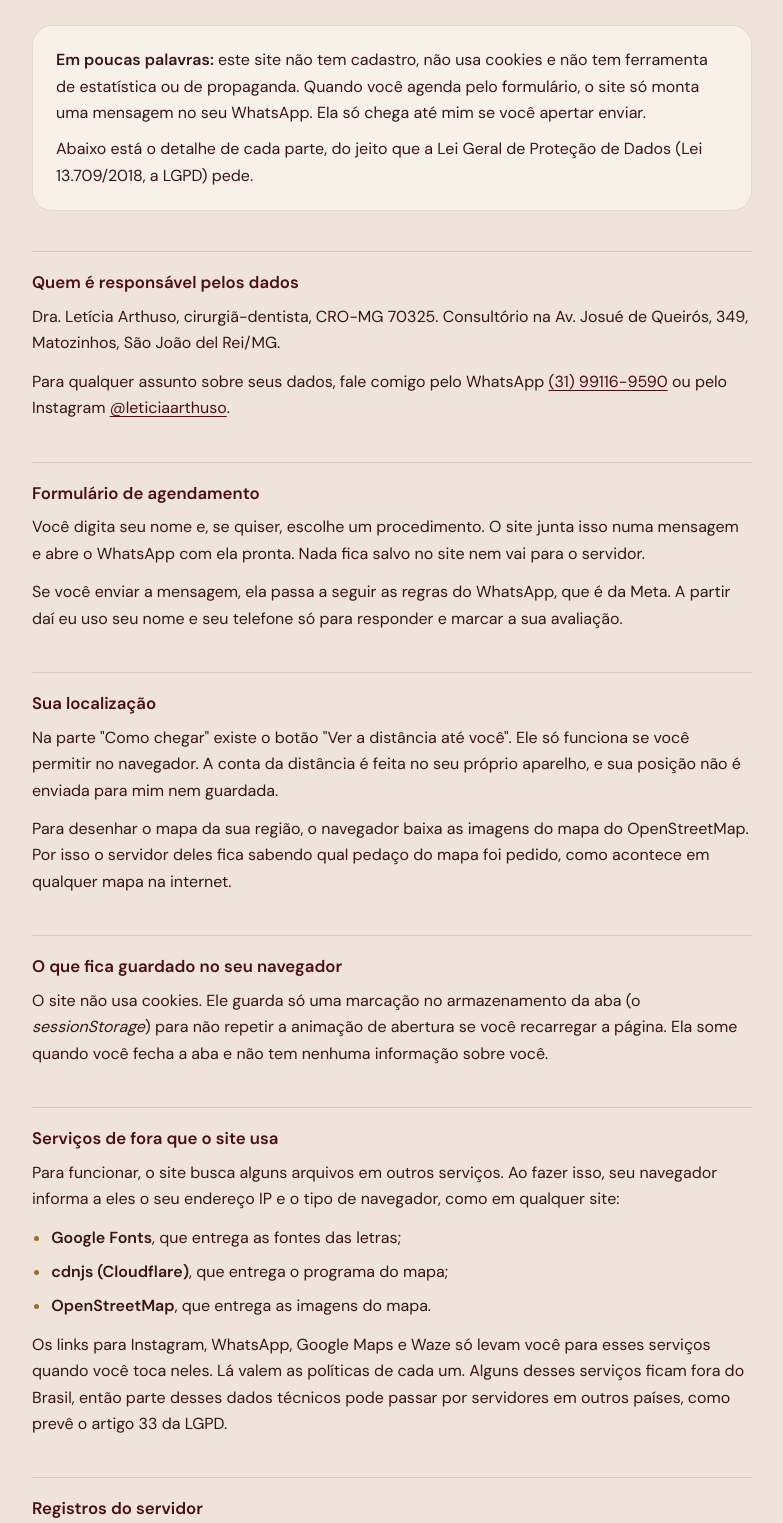
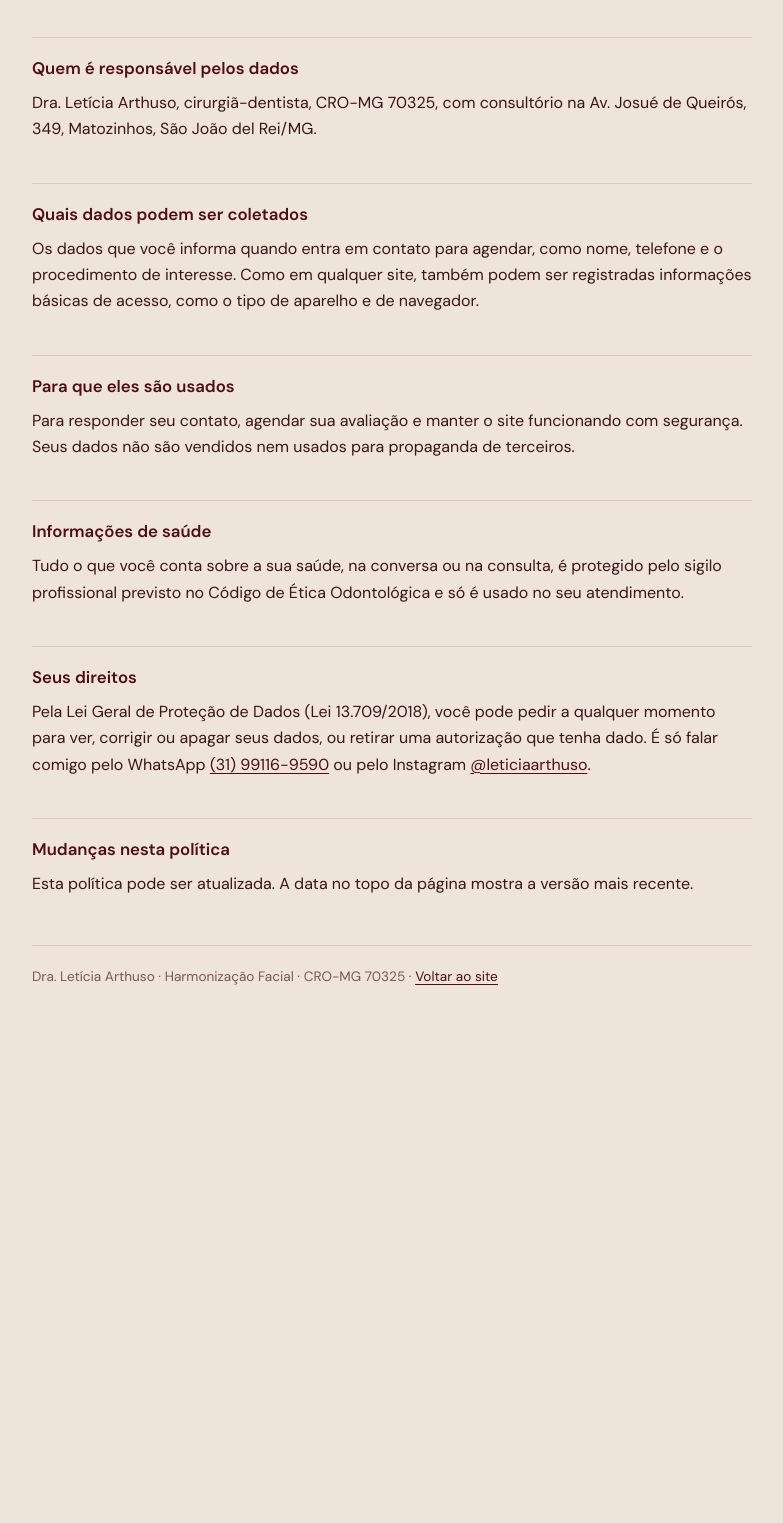
Before and after one commit to Guilhermeslvg/leticia-arthuso, a plain HTML site: page privacidade.html in a window 1280 px wide. Shown: the part 202-1725 px from the top of the page, without its empty margins (248-1031 px from the left). After the commit the page ends 1231 px from the top, so only its background shows below. Drawn offline with Linux system fonts and the light colour scheme; a web font is replaced by a local one.

Commit message:
Política de privacidade mais curta, no formato padrão, sem detalhes técnicos do site
Co-Authored-By: Claude Opus 5.5 <noreply@anthropic.com>

```diff
--- a/privacidade.html
+++ b/privacidade.html
@@ -4,7 +4,7 @@
 <meta charset="utf-8">
 <meta name="viewport" content="width=device-width, initial-scale=1, viewport-fit=cover">
 <title>Política de privacidade | Dra. Letícia Arthuso</title>
-<meta name="description" content="Como o site da Dra. Letícia Arthuso trata seus dados: o que é guardado, o que não é e como pedir para ver ou apagar suas informações.">
+<meta name="description" content="Política de privacidade da Dra. Letícia Arthuso, harmonização facial em São João del Rei/MG.">
 <meta name="robots" content="noindex">
 <meta name="theme-color" content="#EEE4DA">
 <link rel="icon" href="favicon.ico" sizes="48x48">
@@ -30,8 +30,6 @@ a:focus-visible{outline:2px solid var(--bordo);outline-offset:3px;border-radius:
 main{max-width:720px;margin:0 auto}
 h1{font:400 clamp(2.4rem,8vw,3.6rem)/1.02 var(--titulo);color:var(--bordo);margin:28px 0 10px}
 .data{font-size:.85rem;color:var(--apagado)}
-.resumo{margin:28px 0 8px;padding:22px 24px;border-radius:20px;background:var(--claro);box-shadow:inset 0 0 0 1px rgba(77,14,19,.1)}
-.resumo p+p{margin-top:10px}
 h2{font:600 1.05rem/1.3 var(--corpo);color:var(--bordo);margin:40px 0 10px;padding-top:20px;border-top:1px solid rgba(77,14,19,.14)}
 p+p,p+ul,ul+p{margin-top:12px}
 ul{padding-left:1.2em}
@@ -55,54 +53,23 @@ b{font-weight:600}
   <h1>Política de privacidade</h1>
   <p class="data">Atualizada em 14 de novembro de 2026</p>
 
-  <div class="resumo">
-    <p><b>Em poucas palavras:</b> este site não tem cadastro, não usa cookies e não tem ferramenta de estatística ou de propaganda. Quando você agenda pelo formulário, o site só monta uma mensagem no seu WhatsApp. Ela só chega até mim se você apertar enviar.</p>
-    <p>Abaixo está o detalhe de cada parte, do jeito que a Lei Geral de Proteção de Dados (Lei 13.709/2018, a LGPD) pede.</p>
-  </div>
+  <h2>Quem é responsável pelos dados</h2>
+  <p>Dra. Letícia Arthuso, cirurgiã-dentista, CRO-MG 70325, com consultório na Av. Josué de Queirós, 349, Matozinhos, São João del Rei/MG.</p>
 
-  <h2>Quem é responsável pelos dados</h2>
-  <p>Dra. Letícia Arthuso, cirurgiã-dentista, CRO-MG 70325. Consultório na Av. Josué de Queirós, 349, Matozinhos, São João del Rei/MG.</p>
-  <p>Para qualquer assunto sobre seus dados, fale comigo pelo WhatsApp <a href="https://wa.me/5531991169590">(31) 99116-9590</a> ou pelo Instagram <a href="https://www.instagram.com/leticiaarthuso/" target="_blank" rel="noopener">@leticiaarthuso</a>.</p>
+  <h2>Quais dados podem ser coletados</h2>
+  <p>Os dados que você informa quando entra em contato para agendar, como nome, telefone e o procedimento de interesse. Como em qualquer site, também podem ser registradas informações básicas de acesso, como o tipo de aparelho e de navegador.</p>
 
-  <h2>Formulário de agendamento</h2>
-  <p>Você digita seu nome e, se quiser, escolhe um procedimento. O site junta isso numa mensagem e abre o WhatsApp com ela pronta. Nada fica salvo no site nem vai para o servidor.</p>
-  <p>Se você enviar a mensagem, ela passa a seguir as regras do WhatsApp, que é da Meta. A partir daí eu uso seu nome e seu telefone só para responder e marcar a sua avaliação.</p>
-
-  <h2>Sua localização</h2>
-  <p>Na parte "Como chegar" existe o botão "Ver a distância até você". Ele só funciona se você permitir no navegador. A conta da distância é feita no seu próprio aparelho, e sua posição não é enviada para mim nem guardada.</p>
-  <p>Para desenhar o mapa da sua região, o navegador baixa as imagens do mapa do OpenStreetMap. Por isso o servidor deles fica sabendo qual pedaço do mapa foi pedido, como acontece em qualquer mapa na internet.</p>
-
-  <h2>O que fica guardado no seu navegador</h2>
-  <p>O site não usa cookies. Ele guarda só uma marcação no armazenamento da aba (o <i>sessionStorage</i>) para não repetir a animação de abertura se você recarregar a página. Ela some quando você fecha a aba e não tem nenhuma informação sobre você.</p>
-
-  <h2>Serviços de fora que o site usa</h2>
-  <p>Para funcionar, o site busca alguns arquivos em outros serviços. Ao fazer isso, seu navegador informa a eles o seu endereço IP e o tipo de navegador, como em qualquer site:</p>
-  <ul>
-    <li><b>Google Fonts</b>, que entrega as fontes das letras;</li>
-    <li><b>cdnjs (Cloudflare)</b>, que entrega o programa do mapa;</li>
-    <li><b>OpenStreetMap</b>, que entrega as imagens do mapa.</li>
-  </ul>
-  <p>Os links para Instagram, WhatsApp, Google Maps e Waze só levam você para esses serviços quando você toca neles. Lá valem as políticas de cada um. Alguns desses serviços ficam fora do Brasil, então parte desses dados técnicos pode passar por servidores em outros países, como prevê o artigo 33 da LGPD.</p>
-
-  <h2>Registros do servidor</h2>
-  <p>Como todo site, o servidor anota cada acesso: endereço IP, data e hora, página pedida e tipo de navegador. Esses registros servem para manter o site seguro e corrigir erros. Ficam guardados por tempo limitado e não são usados para identificar visitantes, montar perfil ou fazer propaganda.</p>
+  <h2>Para que eles são usados</h2>
+  <p>Para responder seu contato, agendar sua avaliação e manter o site funcionando com segurança. Seus dados não são vendidos nem usados para propaganda de terceiros.</p>
 
   <h2>Informações de saúde</h2>
-  <p>O site não pede nenhuma informação de saúde. O que você me conta na conversa ou na consulta fica protegido pelo sigilo profissional do Código de Ética Odontológica e só é usado no seu atendimento.</p>
+  <p>Tudo o que você conta sobre a sua saúde, na conversa ou na consulta, é protegido pelo sigilo profissional previsto no Código de Ética Odontológica e só é usado no seu atendimento.</p>
 
   <h2>Seus direitos</h2>
-  <p>Pela LGPD, você pode me pedir a qualquer momento para:</p>
-  <ul>
-    <li>saber se tenho algum dado seu e ver quais são;</li>
-    <li>corrigir o que estiver errado ou desatualizado;</li>
-    <li>apagar seus dados, quando não houver obrigação legal de guardá-los;</li>
-    <li>saber com quem eles foram compartilhados;</li>
-    <li>retirar uma autorização que você tenha dado.</li>
-  </ul>
-  <p>É só mandar o pedido pelo WhatsApp. Eu respondo em até 15 dias. Se achar que seu pedido não foi atendido, você também pode reclamar na Autoridade Nacional de Proteção de Dados (ANPD), em <a href="https://www.gov.br/anpd" target="_blank" rel="noopener">gov.br/anpd</a>.</p>
+  <p>Pela Lei Geral de Proteção de Dados (Lei 13.709/2018), você pode pedir a qualquer momento para ver, corrigir ou apagar seus dados, ou retirar uma autorização que tenha dado. É só falar comigo pelo WhatsApp <a href="https://wa.me/5531991169590">(31) 99116-9590</a> ou pelo Instagram <a href="https://www.instagram.com/leticiaarthuso/" target="_blank" rel="noopener">@leticiaarthuso</a>.</p>
 
   <h2>Mudanças nesta política</h2>
-  <p>Se o site passar a usar alguma coisa nova com seus dados, esta página muda antes e a data lá em cima é atualizada.</p>
+  <p>Esta política pode ser atualizada. A data no topo da página mostra a versão mais recente.</p>
 
   <p class="pe">Dra. Letícia Arthuso · Harmonização Facial · CRO-MG 70325 · <a href="./">Voltar ao site</a></p>
 </main>
```
